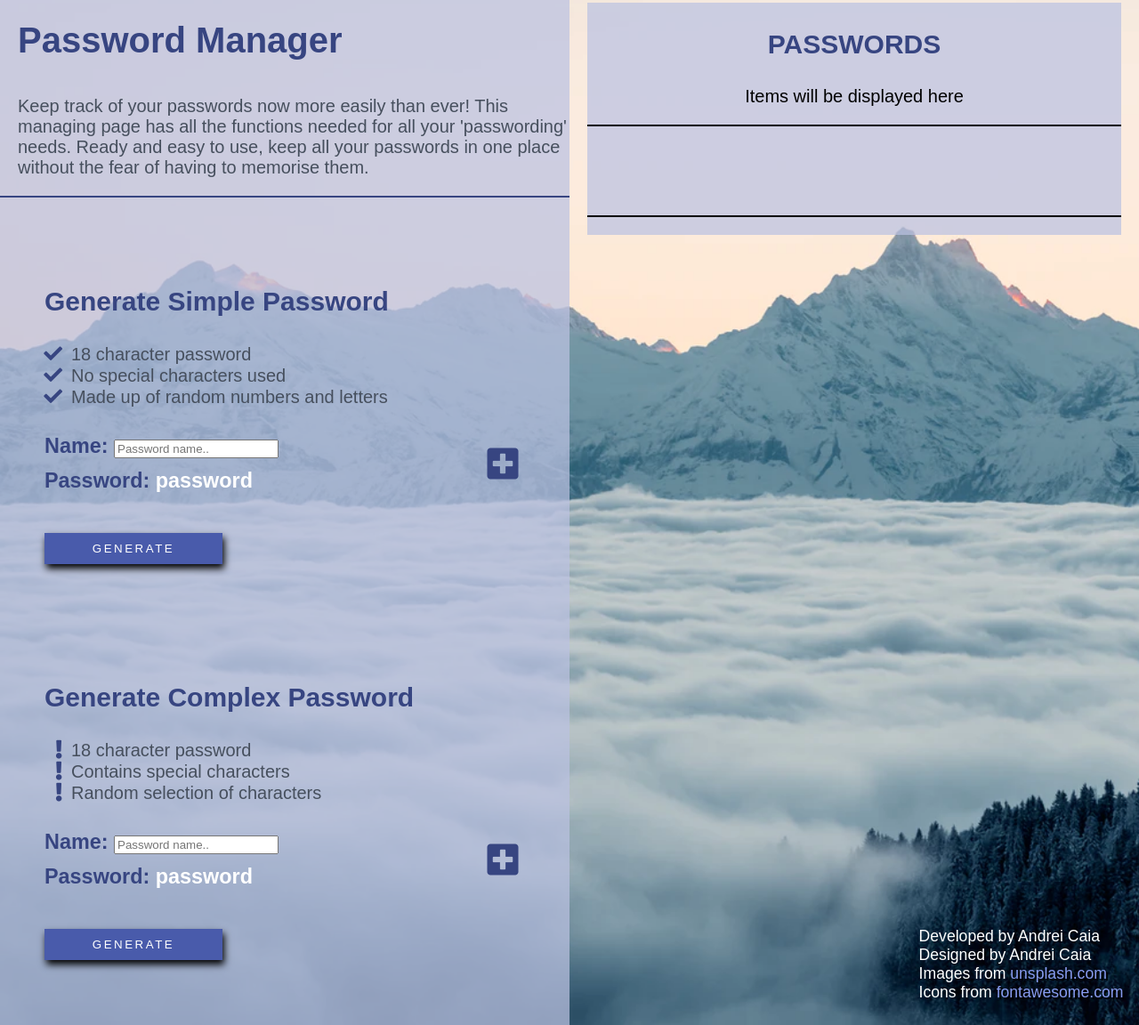
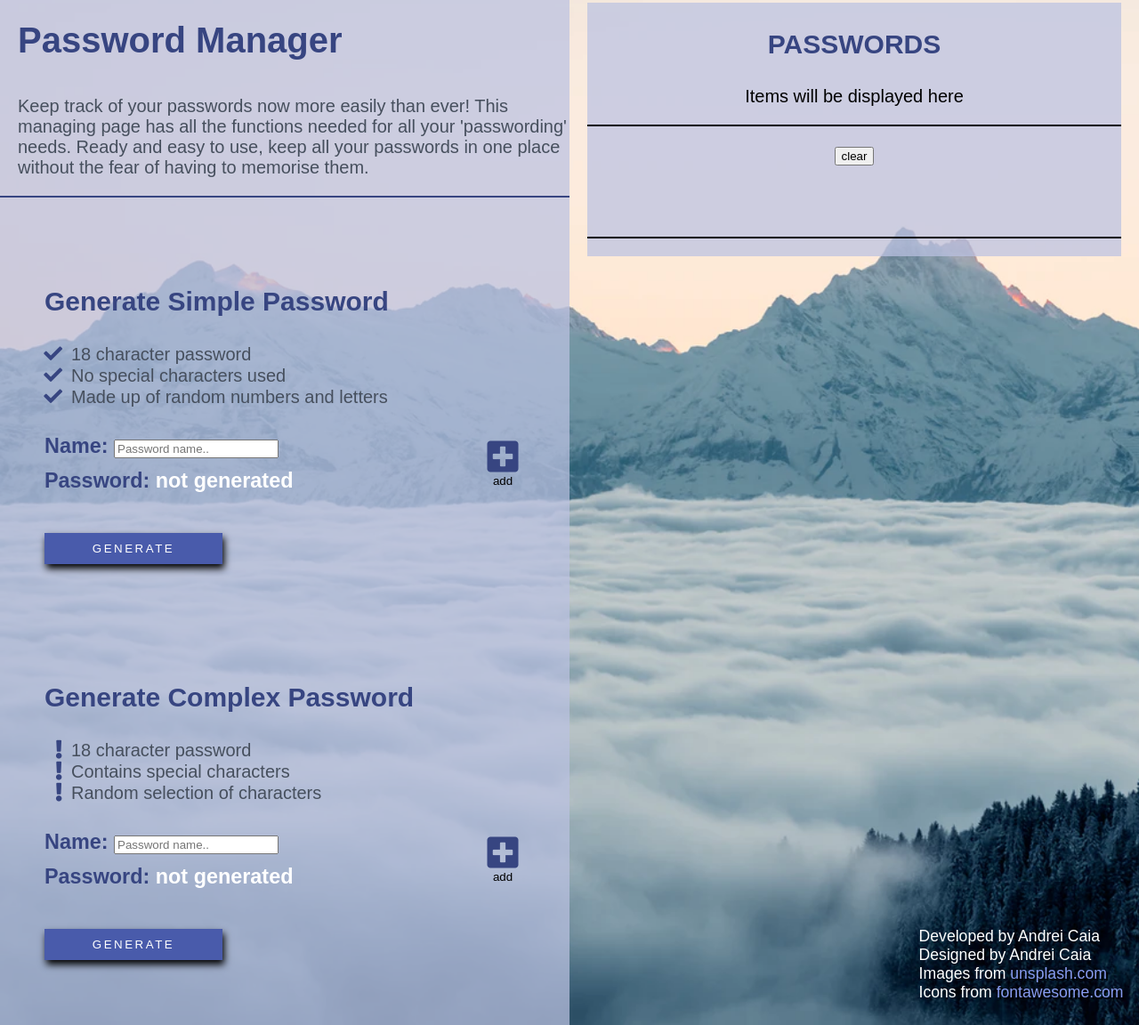
Before and after one commit to andreialexc30/pwmanager, a website built with Parcel: page src/index.html in a window 1280 px wide. Shown: the part 17-1169 px from the top of the page at 89% size. Built offline with nearby package versions, Linux system fonts and the light colour scheme; a web font is replaced by a local one.

Commit message:
Markup accessibility changes

```diff
--- a/src/index.html
+++ b/src/index.html
@@ -29,11 +29,11 @@
                         <div class="components">
                             <h3 class="password-name">Name: <input class="insert_name" id="sp_input" type="text" placeholder="Password name.."></h3>
                             <span class="warning_simple">* Must be less than 12 characters</span>
-                            <span class="warning_sp_empty">* Your password name must not be empty</span>
-                            <h3 class="password-show">Password: <span class="sp_password">password</span></h3>
+                            <span class="warning_sp_empty">* Your password name must not be empty / No password generated</span>
+                            <h3 class="password-show">Password: <span class="sp_password">not generated</span></h3>
                         </div>
                         <div class="add_password">
-                            <button class="add" id="add-simple"><i class="fas fa-plus-square"></i></button>
+                            <button class="add" id="add-simple"><i class="fas fa-plus-square"></i>add</button>
                         </div>
                     </article>
                     <button class="generate" id="simple">generate</button>
@@ -50,11 +50,11 @@
                         <div class="components">
                             <h3 class="password-name">Name: <input class="insert_name" id="cx_input" type="text" placeholder="Password name.."></h3>
                             <span class="warning_complex">* Must be less than 12 characters</span>
-                            <span class="warning_cx_empty">* Your password name must not be empty</span>
-                            <h3 class="password-show">Password: <span class="cx_password">password</span></h3>
+                            <span class="warning_cx_empty">* Your password name must not be empty / No password generated</span>
+                            <h3 class="password-show">Password: <span class="cx_password">not generated</span></h3>
                         </div>
                         <div class="add_password">
-                            <button class="add" id="add-complex"><i class="fas fa-plus-square"></i></button>
+                            <button class="add" id="add-complex"><i class="fas fa-plus-square"></i>add</button>
                         </div>
                     </article>
                     <button class="generate" id="complex">generate</button>
@@ -68,9 +68,10 @@
                 <h1 class="displayed-heading">Passwords</h1>
                 <p class="displayed-description">Items will be displayed here</p>
                 <span class="displayed-warning">Max amount of stored passwords reached</span>
-                <article class="displayed_passwords">
+                <main class="displayed_passwords">
+                    <button id="clearList" class="clear_list">clear</button>
                     <ul class="password_list"></ul>
-                </article>
+                </main>
             </div>
             <footer class="footer">
                 <ul class="credits-list">
```
